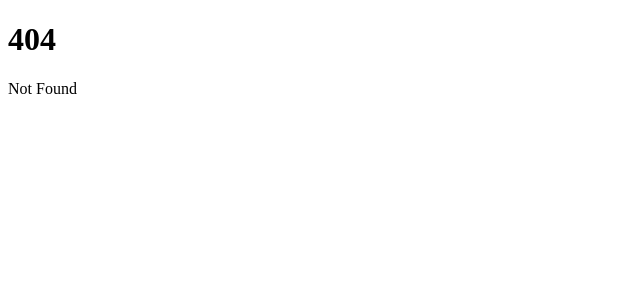
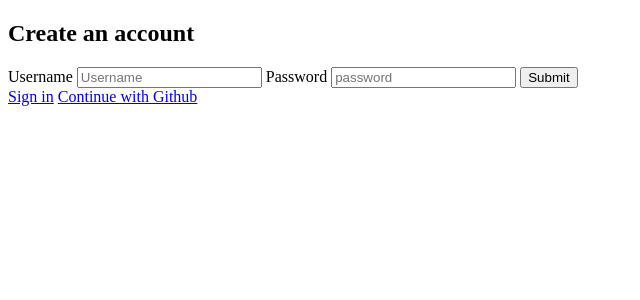
Before and after one commit to justEstif/odinbuk, a SvelteKit app: page /sign-up in a window 1280 px wide. Before the commit this address had no page. Shown: the top 300 px of the page, without its empty margins (0-640 px from the left). Built offline with nearby package versions, Linux system fonts and the light colour scheme.

Commit message:
feat: add basic sign in and sign up pages

```diff
--- /dev/null
+++ b/src/routes/sign-up/+page.svelte
@@ -0,0 +1,30 @@
+<script lang="ts">
+	import { enhance } from '$app/forms';
+	export let form: { message?: string };
+</script>
+
+<svelte:head>
+	<title>OdinBuk | Sign up</title>
+</svelte:head>
+
+<h2>Create an account</h2>
+
+<form method="post" use:enhance>
+	<label for="username">
+		Username
+		<input type="text" id="username" name="username" placeholder="Username" required />
+	</label>
+	<label for="password">
+		Password
+		<input type="password" id="password" name="password" placeholder="password" required />
+	</label>
+	<button type="submit">Submit</button>
+</form>
+{#if form?.message}
+	<p class="error">{form.message || ''}</p>
+{/if}
+
+<div class="grid">
+	<a href="/sign-in" class="secondary" role="button">Sign in</a>
+	<a href="/api/oauth?provider=github" class="contrast" role="button">Continue with Github</a>
+</div>
```
Also changed, not shown: src/routes/sign-in/+page.svelte (added, +27 -0 lines).
